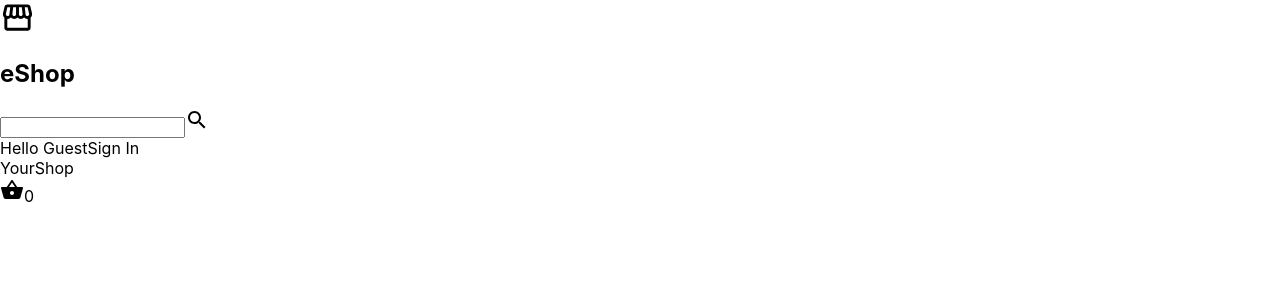
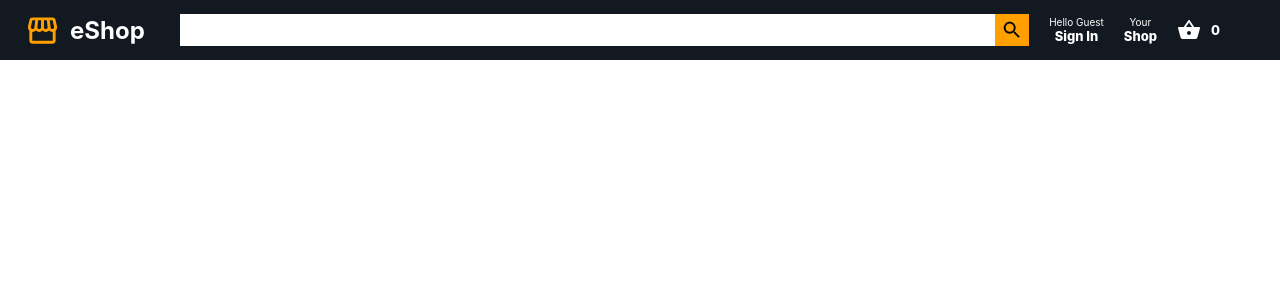
Before and after one commit to amirdhahri01/e-commerce-amazon-clone, a React (Create React App) app: page / in a window 1280 px wide. Shown: the top 300 px of the page. Built offline with nearby package versions, Linux system fonts and the light colour scheme.

Commit message:
The header component styling is done

```diff
--- a/src/Header.css
+++ b/src/Header.css
@@ -0,0 +1,67 @@
+.header {
+  height: 60px;
+  display: flex;
+  align-items: center;
+  background-color: #131921;
+  position: sticky;
+  top: 0;
+  z-index: 999;
+}
+.header-logo {
+  display: flex;
+  align-items: center;
+  color: #ff9f00;
+  margin: 0 25px;
+}
+.header-logoImage {
+  margin-right: 10px;
+}
+.header-logoTitle {
+  color: white;
+}
+.header-search {
+  display: flex;
+  flex: 1;
+  align-items: center;
+  border-radius: 24px;
+  margin: 0 10px;
+  cursor: pointer;
+}
+.header_searchInput {
+  height: 12px;
+  padding: 10px;
+  border: none;
+  width: 100%;
+}
+.header-searchIcon {
+  padding: 5px;
+  height: 22px !important;
+  background-color: #ff9f00;
+}
+.header-nav {
+  display: flex;
+  justify-content: space-evenly;
+}
+.nav-item {
+  display: flex;
+  flex-direction: column;
+  align-items: center;
+  margin: 0 10px;
+  color: white;
+}
+.nav-itemLineOne {
+  font-size: 10px;
+}
+.nav-itemLineTwo {
+  font-size: 13px;
+  font-weight: 800;
+}
+.nav-item:last-of-type {
+  display: flex;
+  flex-direction: row;
+  align-items: center;
+  margin: 0 50px 0 10px;
+}
+.nav-basketCount {
+  margin: 0 10px;
+}
--- a/src/Header.js
+++ b/src/Header.js
@@ -6,26 +6,26 @@ import SearchIcon from "@mui/icons-material/Search";
 const Header = () => {
   return (
     <div className="header">
-      <div className="header__logo">
-        <StorefrontIcon className="header__logoImage" fontSize="large" />
-        <h2 className="header__logoTitle">eShop</h2>
+      <div className="header-logo">
+        <StorefrontIcon className="header-logoImage" fontSize="large" />
+        <h2 className="header-logoTitle">eShop</h2>
       </div>
-      <div className="header__search">
+      <div className="header-search">
         <input type="text" className="header_searchInput" />
-        <SearchIcon className="header__searchIcon" />
+        <SearchIcon className="header-searchIcon" />
       </div>
-      <div className="header__nav">
-        <div className="nav__item">
-          <span className="nav__itemLineOne">Hello Guest</span>
-          <span className="nav__itemLineTwo">Sign In</span>
+      <div className="header-nav">
+        <div className="nav-item">
+          <span className="nav-itemLineOne">Hello Guest</span>
+          <span className="nav-itemLineTwo">Sign In</span>
         </div>
-        <div className="nav__item">
-          <span className="nav__itemLineOne">Your</span>
-          <span className="nav__itemLineTwo">Shop</span>
+        <div className="nav-item">
+          <span className="nav-itemLineOne">Your</span>
+          <span className="nav-itemLineTwo">Shop</span>
         </div>
-        <div className="nav__item">
-          <ShoppingBasketIcon />
-          <span className="nav__itemLineTwo">0</span>
+        <div className="nav-item">
+          <ShoppingBasketIcon className="nav-itemBasket" />
+          <span className="nav-itemLineTwo nav-basketCount">0</span>
         </div>
       </div>
     </div>
```
